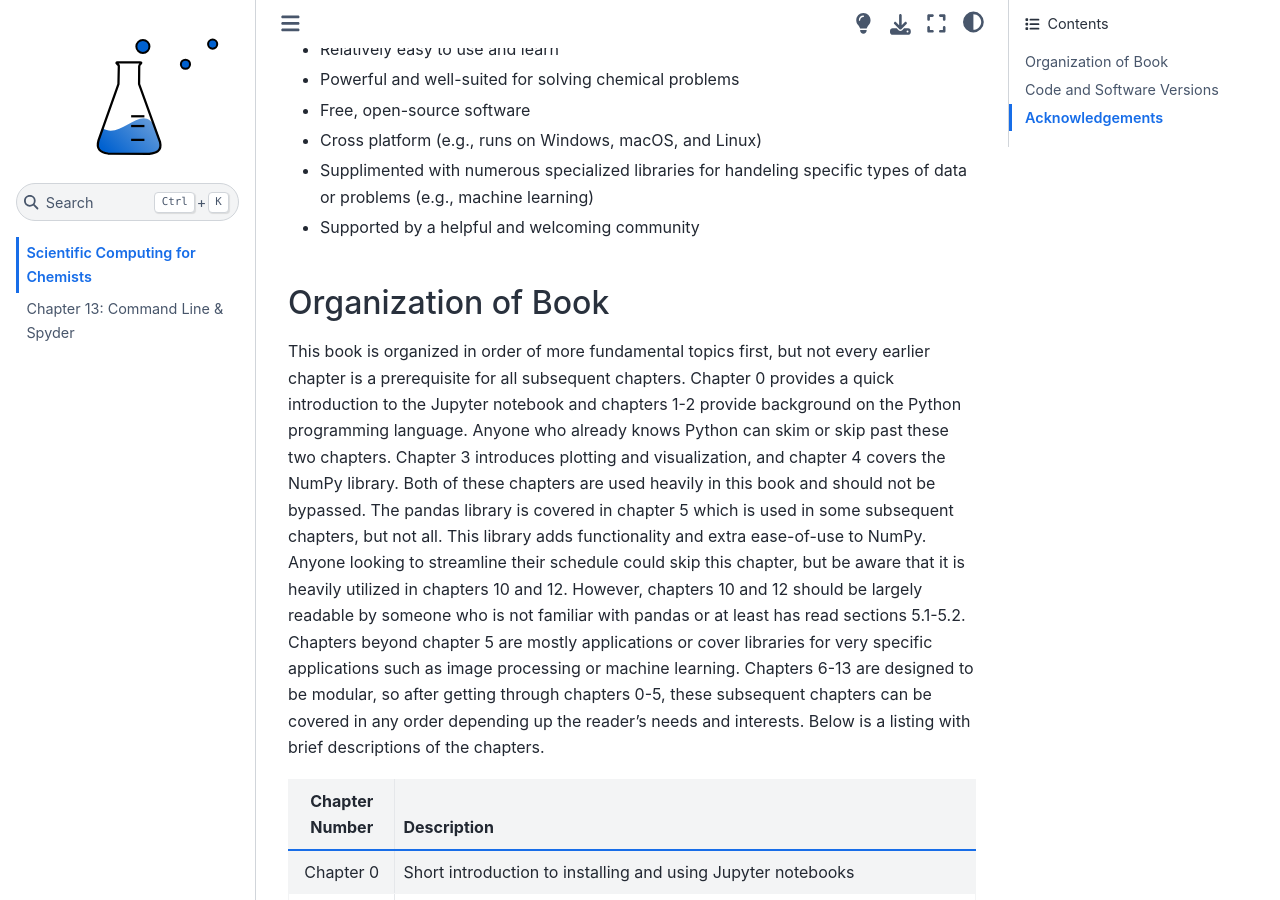
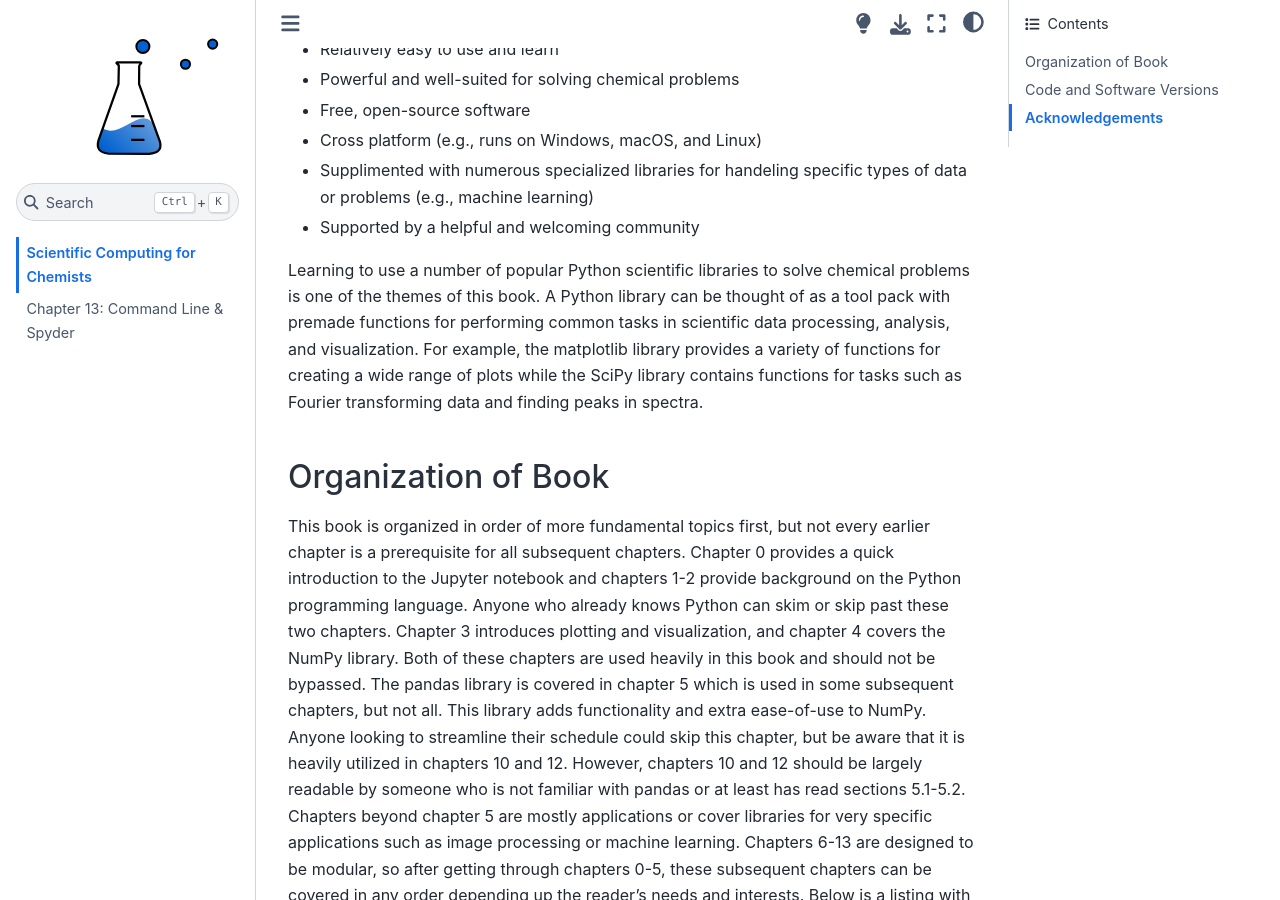
Before and after one commit to weisscharlesj/SciCompChem_JupyterBook, a Jupyter Book: the page built from intro.md, in a window 1280 px wide and 900 px high, scrolled down 857 px. Built offline with Jupyter Book 1.0.4 settings and Sphinx 7.4.7 and the Sphinx Book theme 1.1.4, drawn with Linux system fonts in a browser that asks for light colours; pages that are not in the unit, such as notebooks, are missing from menus.

Commit message:
Fixed psi4 logo on periodic table of software graphic in introduction not showing up. Added a paragraph to introduction on what a library it.

```diff
--- a/intro.md
+++ b/intro.md
@@ -10,6 +10,8 @@
 - Cross platform (e.g., runs on Windows, macOS, and Linux)
 - Supplimented with numerous specialized libraries for handeling specific types of data or problems (e.g., machine learning)
 - Supported by a helpful and welcoming community
+
+Learning to use a number of popular Python scientific libraries to solve chemical problems is one of the themes of this book. A Python library can be thought of as a tool pack with premade functions for performing common tasks in scientific data processing, analysis, and visualization. For example, the matplotlib library provides a variety of functions for creating a wide range of plots while the SciPy library contains functions for tasks such as Fourier transforming data and finding peaks in spectra.
 
 ## Organization of Book
 
```
Also changed, not shown: pt_scipy.svg.
